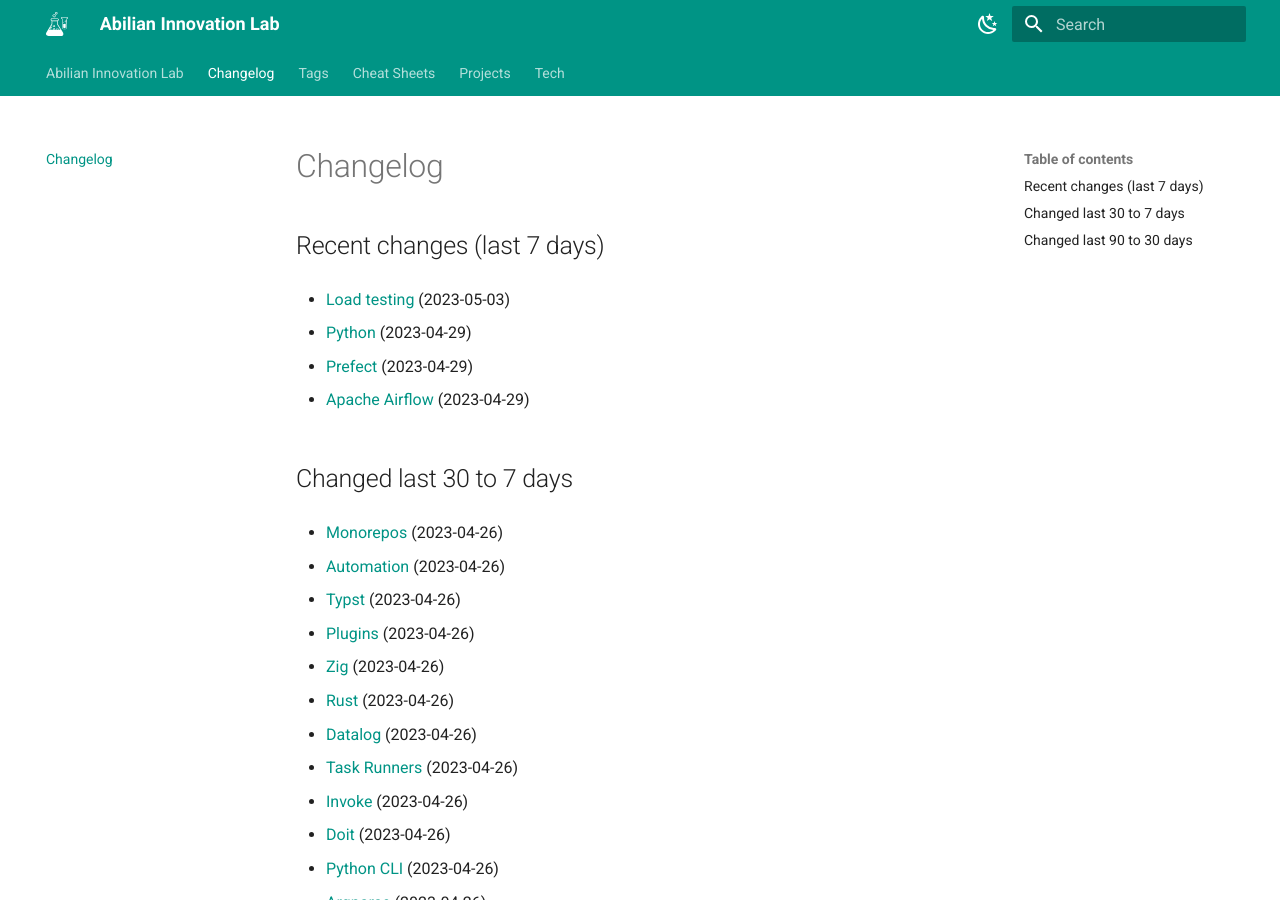
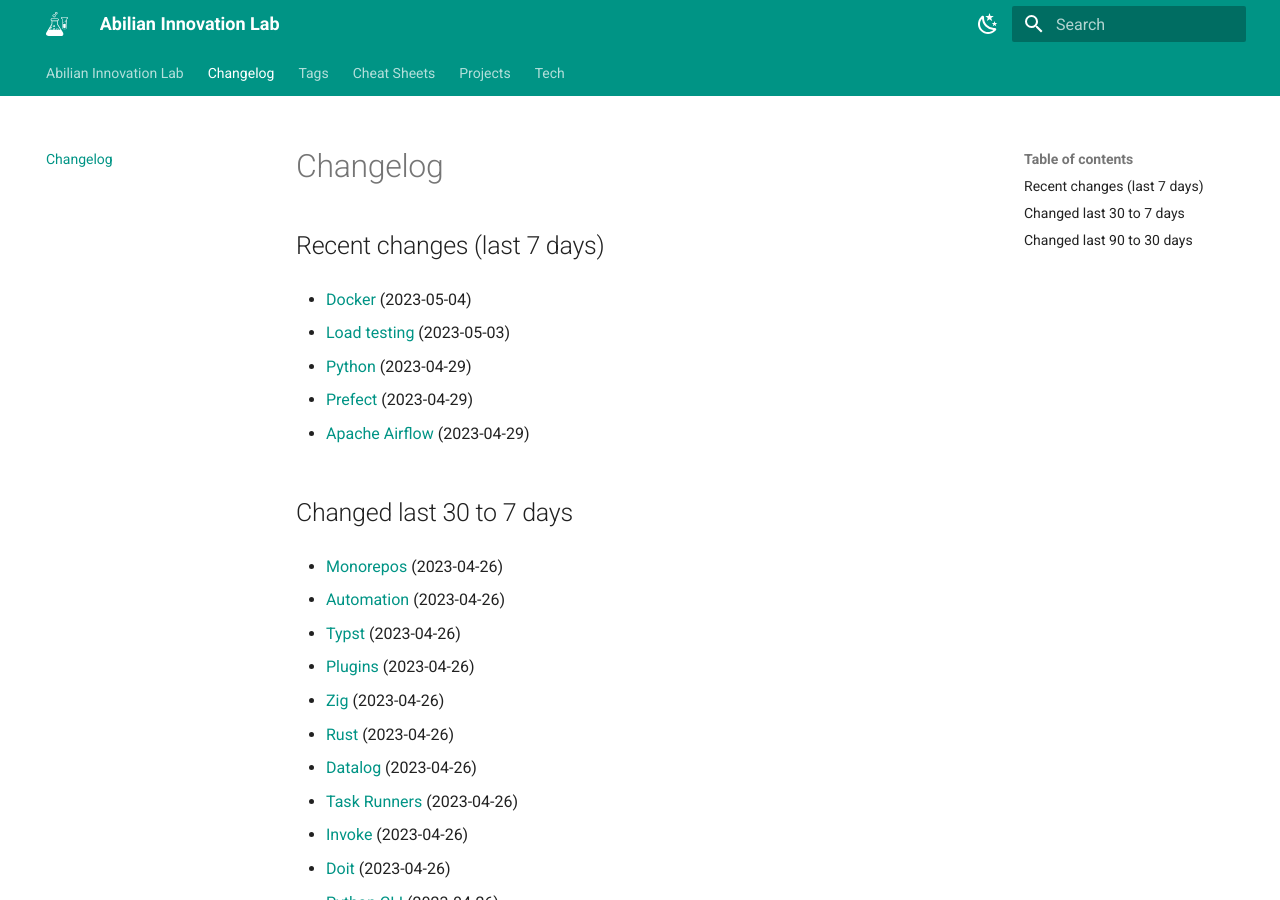
Before and after one commit to abilian/lab.abilian.com, an MkDocs documentation site: the page built from docs/changelog.md, in a window 1280 px wide and 900 px high. Built offline with MkDocs 1.6.1 and Material for MkDocs 9.7.7, drawn with Linux system fonts in a browser that asks for light colours; comment, search, counter and statistics services are not loaded.

Commit message:
Update content

```diff
--- a/docs/changelog.md
+++ b/docs/changelog.md
@@ -1,6 +1,8 @@
 # Changelog
 
 ## Recent changes (last 7 days)
+
+- [Docker](/Tech/Containers/Docker/) (2023-05-04)
 
 - [Load testing](/Tech/Web/Load testing/) (2023-05-03)
 
```
Also changed, not shown: other parts of docs/changelog.md (+0 -2 lines).
